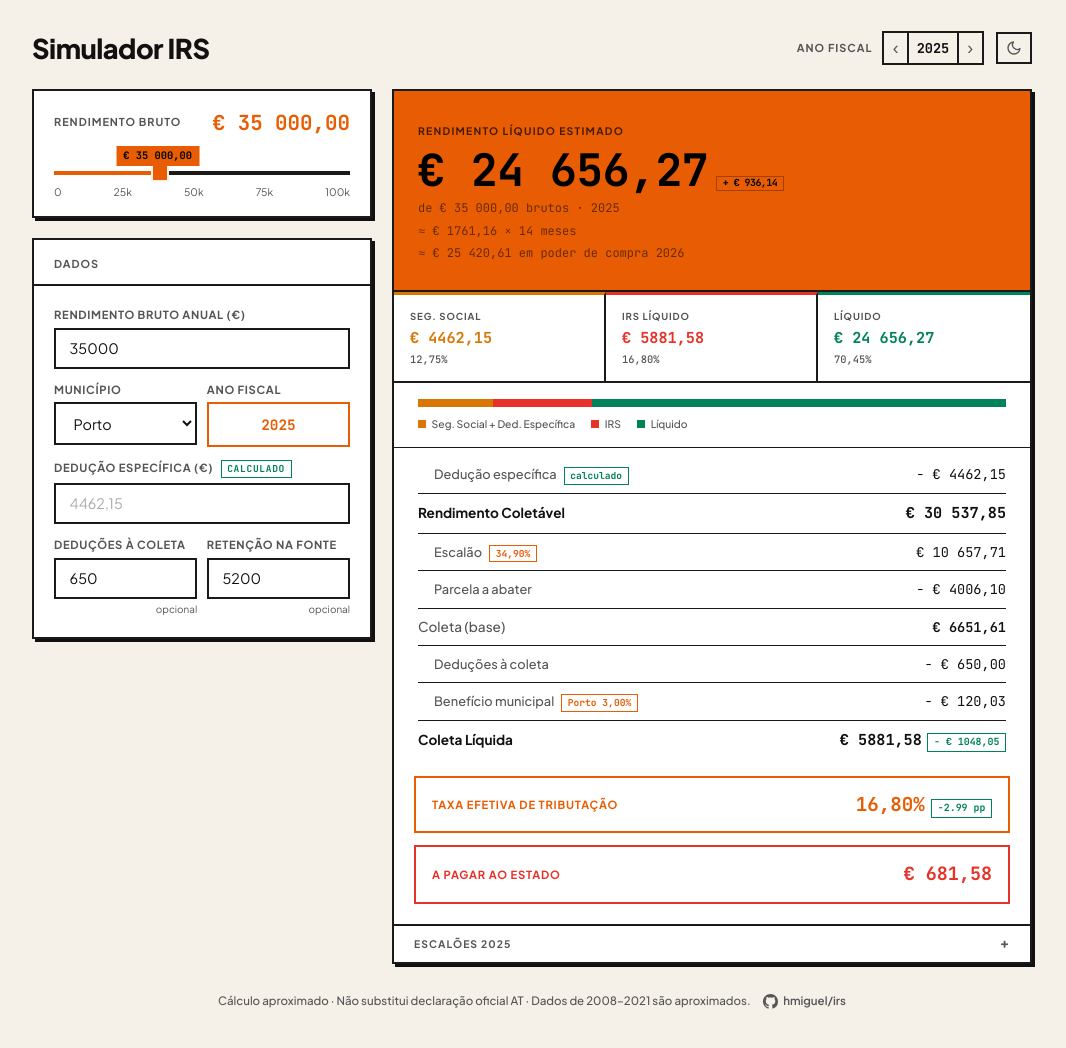
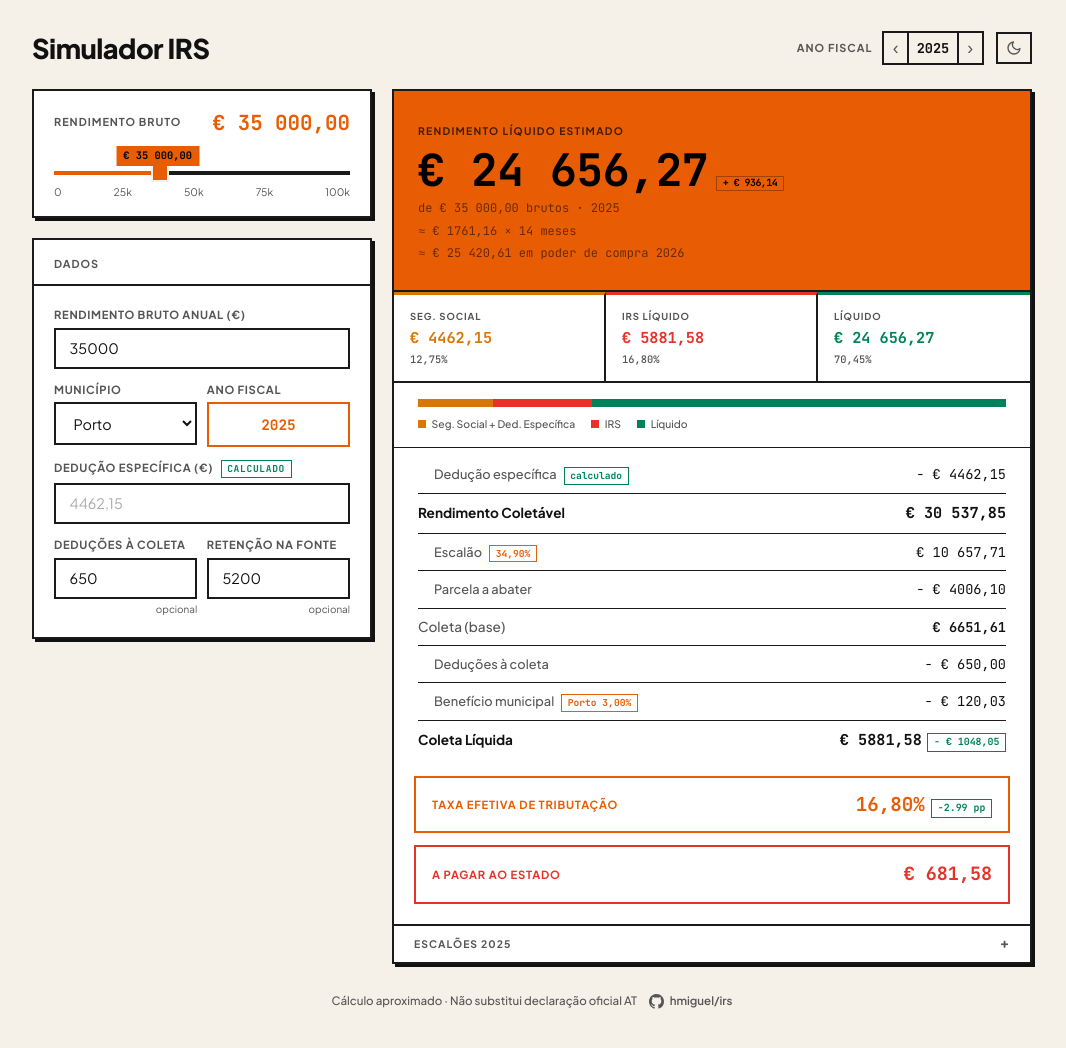
Before and after one commit to hmiguel/irs, an Astro site: page / in a window 1280 px wide. Shown: the whole page, without its empty margins (108-1174 px from the left). Built offline with nearby package versions, Linux system fonts and the light colour scheme; Astro itself is replaced by a stand-in of ours.

Commit message:
docs: remove outdated approximation disclaimer from footer
Co-Authored-By: Claude Sonnet 4.6 <noreply@anthropic.com>

```diff
--- a/src/pages/index.astro
+++ b/src/pages/index.astro
@@ -407,7 +407,7 @@ const INFLATION_MAP = Object.fromEntries(
   </div><!-- /main-grid -->
 
   <footer class="footer">
-    <span>Cálculo aproximado · Não substitui declaração oficial AT · Dados de 2008–2021 são aproximados.</span>
+    <span>Cálculo aproximado · Não substitui declaração oficial AT</span>
     <a class="footer-gh" href="https://github.com/hmiguel/irs" target="_blank" rel="noopener noreferrer" aria-label="Ver código no GitHub">
       <svg aria-hidden="true" focusable="false" width="15" height="15" viewBox="0 0 24 24" fill="currentColor">
         <path d="M12 0C5.37 0 0 5.37 0 12c0 5.31 3.435 9.795 8.205 11.385.6.105.825-.255.825-.57 0-.285-.015-1.23-.015-2.235-3.015.555-3.795-.735-4.035-1.41-.135-.345-.72-1.41-1.23-1.695-.42-.225-1.02-.78-.015-.795.945-.015 1.62.87 1.845 1.23 1.08 1.815 2.805 1.305 3.495.99.105-.78.42-1.305.765-1.605-2.67-.3-5.46-1.335-5.46-5.925 0-1.305.465-2.385 1.23-3.225-.12-.3-.54-1.53.12-3.18 0 0 1.005-.315 3.3 1.23.96-.27 1.98-.405 3-.405s2.04.135 3 .405c2.295-1.56 3.3-1.23 3.3-1.23.66 1.65.24 2.88.12 3.18.765.84 1.23 1.905 1.23 3.225 0 4.605-2.805 5.625-5.475 5.925.435.375.81 1.095.81 2.22 0 1.605-.015 2.895-.015 3.3 0 .315.225.69.825.57A12.02 12.02 0 0024 12c0-6.63-5.37-12-12-12z"/>
```
